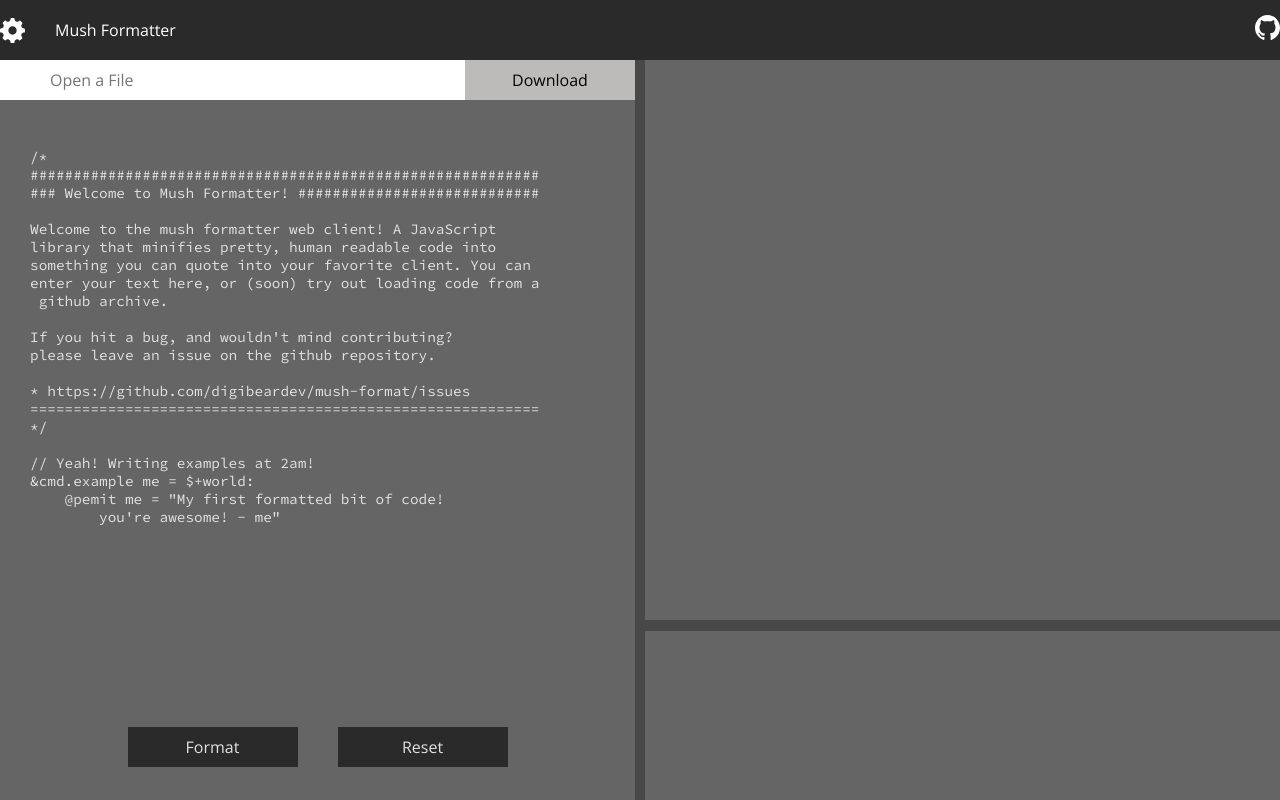
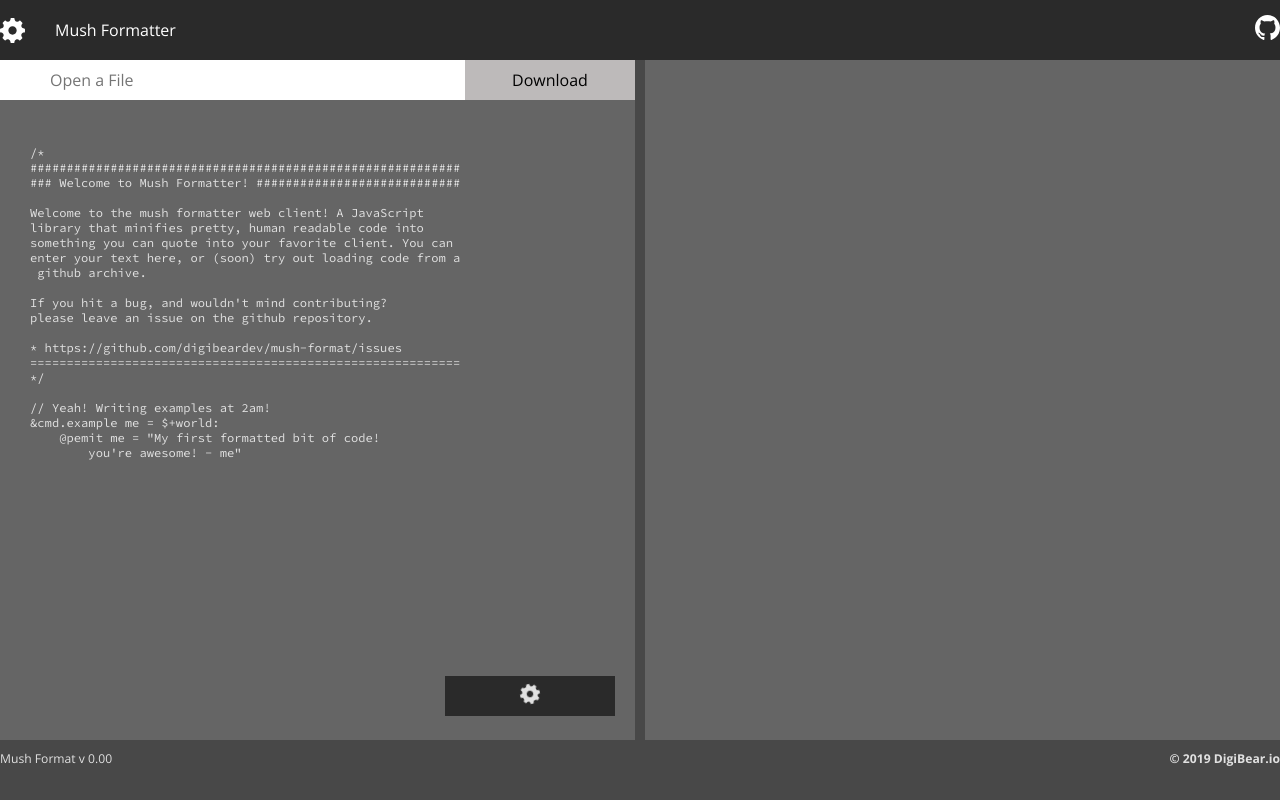
Before and after one commit to digibeardev/Mu-Format-Web-client, a React (Create React App) app: page / in a window 1280 px wide. Built offline with nearby package versions, Linux system fonts and the light colour scheme; no server answers.

Commit message:
Formatting updates.  Auto Format.

```diff
--- a/src/App.css
+++ b/src/App.css
@@ -49,7 +49,7 @@
   top: 60px;
   max-width: 1280px;
   width: 100%;
-  height: 100vh;
+  height: 85%;
   display: grid;
   grid-gap: 10px;
   grid-template-columns: 1fr 1fr;
@@ -64,11 +64,11 @@
 
 #input {
   font-family: "Source Code Pro", monospace;
-  font-size: 0.9rem;
+  font-size: 0.76rem;
   padding: 30px;
   width: 100%;
   height: 100%;
-
+  position: relative;
   grid-area: input;
   background-color: #656565;
   resize: none;
@@ -112,18 +112,7 @@
   display: flex;
   justify-content: center;
   background-color: #656565;
-  height: 25%;
-}
-
-#formatButton {
-  font-size: 1rem;
-  width: 170px;
-  height: 40px;
-  background-color: #2a2a2a;
-  color: #e1e1e1;
-  border: none;
-  outline: none;
-  margin-right: 40px;
+  height: 100px;
 }
 
 #resetButton {
@@ -131,6 +120,8 @@
   width: 170px;
   height: 40px;
   background-color: #2a2a2a;
+  margin-left: auto;
+  margin-right: 20px;
   color: #e1e1e1;
   border: none;
   outline: none;
@@ -142,10 +133,10 @@
 
 #output {
   font-family: "Source Code Pro", monospace;
-  font-size: 0.9rem;
+  font-size: 0.77rem;
   padding: 30px;
   width: 100%;
-  height: 70%;
+  height: 100%;
   grid-area: output;
   background-color: #656565;
   resize: none;
@@ -167,24 +158,35 @@
   height: 30%;
 }
 
-.modalBG {
-  z-index: 1;
-  position: fixed;
-  top: 0;
+.modal {
+  display: flex;
+  flex-direction: row;
+  position: "absolute";
+  bottom: 0;
   left: 0;
-  width: 100%;
-  height: 100vh;
-  background-color: rgba(72, 72, 72, 0.7);
+  z-index: 10;
+  background-color: #2a2a2a;
+  margin: auto;
 }
 
-.modal {
+.footer {
   display: flex;
-  flex-direction: column;
-  position: "fixed";
-  top: 0;
-  left: 0;
-  background-color: #2a2a2a;
-  margin: auto;
+  margin-top: 10px;
+  font-size: 0.76rem;
+  color: #e1e1e1;
+}
+
+.footer p {
+  margin-right: auto;
+}
+
+a,
+a:hover,
+a:focus,
+a:visited {
+  color: #e1e1e1;
+  text-decoration: none;
+  font-weight: bold;
 }
 
 .rotate {
--- a/src/App.js
+++ b/src/App.js
@@ -1,12 +1,10 @@
 import React from "react";
 import "./App.css";
-import Gear from "./components/nav/settings.svg";
 import Nav from "./components/nav/Nav";
 import Input from "./components/input/Input";
 import Output from "./components/output/output";
 import { Provider } from "./components/context/Context";
-import Modal from "./components/modal/Modal";
-
+import Footer from "./components/footer/footer";
 const placeHolder = `
 /*
 ###########################################################
@@ -42,14 +40,7 @@
               <Input />
               <Output />
             </div>
-            <Modal width={"30%"} height={"50%"}>
-              <img
-                alt="Spinning Gear"
-                src={Gear}
-                className="rotate"
-                style={{ width: "100px", height: "100px", margin: "auto" }}
-              />
-            </Modal>
+            <Footer />
           </Provider>
         </div>
       </div>
--- /dev/null
+++ b/src/components/footer/footer.js
@@ -0,0 +1,31 @@
+import React, { useState, useEffect } from "react";
+
+const Footer = props => {
+  const [version, setVersion] = useState(null);
+
+  useEffect(() => {
+    const checkVersion = async () => {
+      setVersion(sessionStorage.getItem("mfVersion"));
+      const response = await fetch("https://mush-format-api.herokuapp.com");
+      const data = await response.json();
+      if (!version) {
+        if (data.version) {
+          sessionStorage.setItem("mfVersion", data.version);
+          setVersion(data.version);
+        }
+      }
+    };
+    checkVersion();
+  });
+
+  return (
+    <div className="footer">
+      <p>Mush Format v {version || "0.00"}</p>
+      <a href={"#"} className="digi">
+        &copy; 2019 DigiBear.io
+      </a>
+    </div>
+  );
+};
+
+export default Footer;
--- a/src/components/formatButtons/formatButtons.js
+++ b/src/components/formatButtons/formatButtons.js
@@ -1,24 +1,9 @@
 import React, { useContext } from "react";
 import { Context } from "../context/Context";
-
+import gear from "../input/gear.svg";
 const FormatButtons = () => {
   const context = useContext(Context);
-
-  const submitFormat = async () => {
-    context.setVisible(true);
-    const results = await fetch("https://mush-format-api.herokuapp.com", {
-      method: "post",
-      headers: {
-        Accept: "application/json",
-        "Content-Type": "application/json"
-      },
-      body: JSON.stringify({ text: context.text })
-    });
-    const data = await results.json();
-    context.setOutput(data.data.text);
-    context.setVisible(false);
-  };
-
+  const { visible } = context;
   const handleReset = () => {
     context.setText("");
     context.setOutput("");
@@ -27,12 +12,8 @@
 
   return (
     <div className="buttonContainer">
-      <button id="formatButton" onClick={submitFormat}>
-        Format
-      </button>
       <button id="resetButton" onClick={handleReset}>
-        {" "}
-        Reset{" "}
+        {visible ? <img src={gear} className="rotate" alt="Gear!" /> : "Reset"}
       </button>
     </div>
   );
--- a/src/components/input/Input.js
+++ b/src/components/input/Input.js
@@ -1,17 +1,40 @@
-import React, { useContext } from "react";
+import React, { useContext, useEffect, useState } from "react";
 import OpenBox from "../openmenu/open";
+import { Context } from "../context/Context";
 import FormatButtons from "../formatButtons/formatButtons";
-import { Context } from "../context/Context";
+import Modal from "../modal/Modal";
+import Gear from "./gear.svg";
+const Input = () => {
+  const [timer, setTimer] = useState(null);
+  const context = useContext(Context);
+  const { setText, text, setOutput, visible, setVisible } = context;
 
-const Input = () => {
-  const context = useContext(Context);
+  useEffect(() => {
+    // clear timeout and set it again.
+    clearTimeout(timer);
+    let timeout = setTimeout(async () => {
+      setVisible(true);
+      const results = await fetch("https://mush-format-api.herokuapp.com", {
+        method: "post",
+        headers: {
+          Accept: "application/json",
+          "Content-Type": "application/json"
+        },
+        body: JSON.stringify({ text })
+      });
+      const data = await results.json();
+      setOutput(data.data.text);
+      setVisible(false);
+    }, 3000);
+    setTimer(timeout);
+  }, [text]);
 
   return (
     <div className="inputContainer">
       <OpenBox />
       <textarea
         id="input"
-        onChange={e => context.setText(e.target.value)}
+        onChange={e => setText(e.target.value)}
         value={context.text}
       ></textarea>
       <FormatButtons />
--- a/src/components/modal/Modal.js
+++ b/src/components/modal/Modal.js
@@ -6,12 +6,10 @@
   const context = useContext(Context);
   return (
     <div
-      className="modalBG"
-      style={{ display: context.visible ? "flex" : "none" }}
+      className="modal"
+      style={{ width, height, display: context.visible ? "flex" : "none" }}
     >
-      <div className="modal" style={{ width, height }}>
-        {children}
-      </div>
+      {children}
     </div>
   );
 };
--- a/src/components/output/output.js
+++ b/src/components/output/output.js
@@ -1,12 +1,10 @@
 import React, { useContext } from "react";
-import Log from "../log/log";
 import { Context } from "../context/Context";
 const Output = () => {
   const context = useContext(Context);
   return (
     <div className="outputContainer">
       <textarea id="output" value={context.output} readOnly={true}></textarea>
-      <Log />
     </div>
   );
 };
```
Also changed, not shown: public/manifest.json, src/components/input/gear.svg (added).
